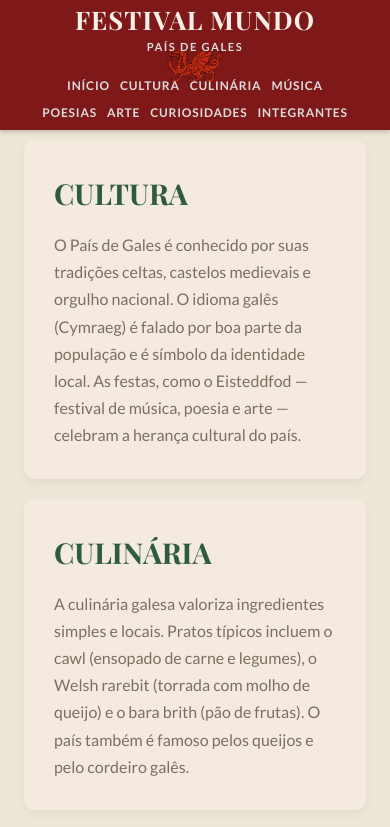
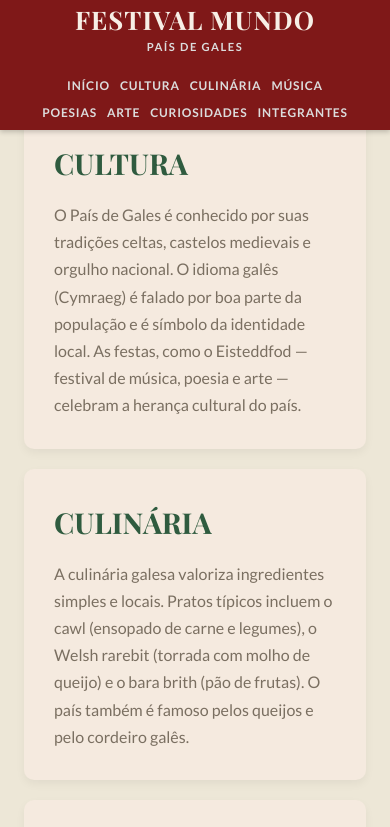
Before and after one commit to alexandr-rlk/pais-de-gales, a plain HTML site: page index.html in a window 390 px wide. Both pictures are taken after a click on the button "COMEÇAR". Shown: the top 827 px of the page. Drawn offline with nearby package versions, Linux system fonts and the light colour scheme.

Commit message:
Atualização: versão restaurada do site

```diff
--- a/styles.css
+++ b/styles.css
@@ -60,7 +60,7 @@ body {
     overflow: hidden;
     display: flex; align-items: center; justify-content: space-between;
     min-height: 100px;
-    /* Fundo com imagem do dragão: POSIÇÃO ORIGINAL SOLICITADA */
+    /* Fundo com imagem do dragão: APENAS EM DESKTOP POR PADRÃO */
     background-image: url('assets/dragão.png');
     background-repeat: no-repeat;
     background-position: 22% 50%;
@@ -92,9 +92,9 @@ body.content-active .splash-header {
     padding-bottom: 5px;
     min-height: 60px;
 
-    /* REVERTIDO: Voltando ao tamanho original do shrink para não quebrar */
-    background-size: auto 50%;
-    background-position: 10% 50%;
+    /* Desktop: Dragão maior e à esquerda */
+    background-size: auto 90%;
+    background-position: 5% 50%;
 }
 
 /* Estilos para reduzir texto/navegação no estado shrink */
@@ -114,7 +114,7 @@ body.content-active .splash-header {
 /* Centraliza o conteúdo e garante que fique acima do dragão (z-index) */
 .splash-header-center {
     position: relative;
-    z-index: 2; /* Garante que o texto e nav fiquem acima do background-image do dragão */
+    z-index: 2;
     display: flex;
     flex-direction: column;
     align-items: center;
@@ -156,7 +156,7 @@ body.content-active .splash-header {
 
 /* Aplica a compensação APENAS quando o conteúdo está ativo e o header está fixo */
 body.content-active .topics-container {
-    padding-top: 160px; /* Compensa a altura do header fixo */
+    padding-top: 160px; /* Compensa a altura do header fixo (Desktop) */
 }
 
 
@@ -320,20 +320,18 @@ body.content-active .topics-container {
 
 /* === RESPONSIVIDADE (MOBILE) === */
 @media screen and (max-width: 768px) {
-    /* AJUSTADO: Dragão centralizado em mobile para não quebrar o layout */
+
     .splash-header {
         padding: 15px 5%;
         text-align: center;
 
-        /* Dragão pequeno e centralizado no cabeçalho GRANDE */
-        background-position: 50% 10px;
-        background-size: auto 35px; /* Tamanho um pouco maior que o original (28px) */
+        /* NOVO: Oculta o dragão completamente no celular */
+        background-image: none;
     }
 
-    /* Quando encolhe, o dragão volta a ser centralizado/pequeno, mas a navegação aparece */
     .splash-header.shrink {
-        background-position: 50% 50%;
-        background-size: auto 35px; /* Mantém o dragão visível e centralizado */
+        /* Garante que não haja background-image no estado shrink em mobile */
+        background-image: none;
     }
 
     .splash-header-titles h1 { font-size: 1.6em; }
@@ -342,9 +340,8 @@ body.content-active .topics-container {
     .splash-nav { display: none; }
     body.content-active .splash-nav {
         display: flex;
-        /* Adiciona margem para separar do título encolhido */
         margin-top: 5px;
-        gap: 5px 10px; /* Reduz o espaço entre os links */
+        gap: 5px 10px;
     }
 
     .splash-header-center { max-width: 100%; margin: 0;}
@@ -363,8 +360,8 @@ body.content-active .topics-container {
 
     /* Aplica a compensação APENAS quando o conteúdo está ativo e o header está fixo (mobile) */
     body.content-active .topics-container {
-        /* Aumenta a compensação para dar espaço à navegação que apareceu */
-        padding-top: 140px;
+        /* Ajusta o padding-top já que o dragão não ocupa mais espaço */
+        padding-top: 110px;
     }
 
     /* Ajustes dos Tópicos (MANTÉM padding normal) */
@@ -390,8 +387,8 @@ body.content-active .topics-container {
     .team-member img { width: 70px; height: 70px; }
     .team-member p { font-size: 0.8em; }
 
-    /* Compensa o caso de ter mais links em telas muito pequenas */
+    /* Aumenta um pouco mais para telas muito pequenas */
     body.content-active .topics-container {
-        padding-top: 170px;
+        padding-top: 120px;
     }
 }
```
